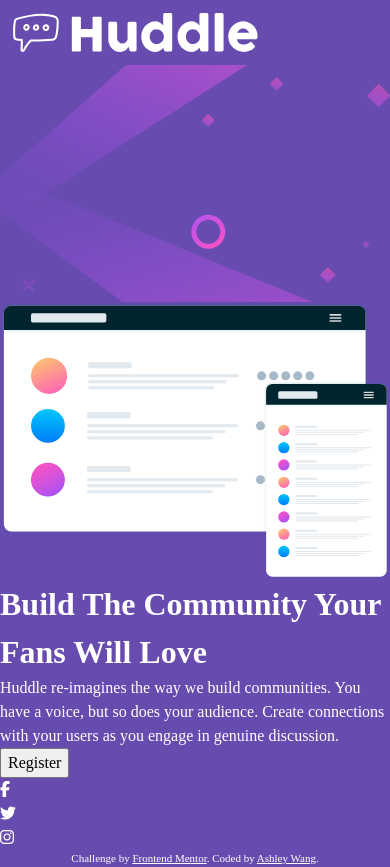
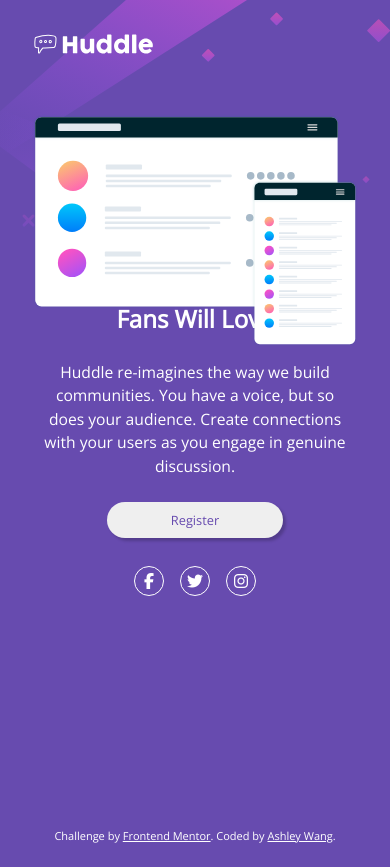
Before and after one commit to ashleyftw/huddle-landing-page-with-single-introductory-section-master, a plain HTML site: page index.html in a window 390 px wide. After the commit the page ends 844 px from the top, so only its background shows below. Drawn offline with nearby package versions, Linux system fonts and the light colour scheme.

Commit message:
style mobile design

```diff
--- a/index.html
+++ b/index.html
@@ -24,22 +24,27 @@
     <!-- Feel free to remove these styles or customise in your own stylesheet 👍 -->
   </head>
   <body>
-    <img src="images/logo.svg" alt="" />
+    <div class="mainImg">
+      <img class="mainImg__logo" src="images/logo.svg" alt="logo" />
       <picture>
         <source media="(min-width:375px)" srcset="images/bg-desktop.svg" />
         <img src="images/bg-mobile.svg" alt="" />
       </picture>
       <img
+        class="mainImg__illustration"
         src="images/illustration-mockups.svg"
         alt="illustration mock of the app"
       />
+    </div>
+    <article class="mainText">
       <h1>Build The Community Your Fans Will Love</h1>
       <p>
-      Huddle re-imagines the way we build communities. You have a voice, but so
-      does your audience. Create connections with your users as you engage in
-      genuine discussion.
+        Huddle re-imagines the way we build communities. You have a voice, but
+        so does your audience. Create connections with your users as you engage
+        in genuine discussion.
       </p>
       <button>Register</button>
+    </article>
     <div class="social">
       <div class="social__icon">
         <i class="fa-brands fa-facebook-f" style="color: #ffffff"></i>
--- a/style.scss
+++ b/style.scss
@@ -6,12 +6,77 @@
 body {
   background-color: var(--clr-p-v);
   color: white;
+  font-family: var(--ff-heading);
+  min-height: 100vh;
+  display: flex;
+  flex-direction: column;
 }
 
-.attribution {
-  font-size: 11px;
+.mainImg {
+  width: 100%;
+  position: relative;
+  &__logo {
+    position: absolute;
+    margin: var(--mar-lg);
+    width: 8rem;
+  }
+  &__illustration {
+    position: absolute;
+    margin: 5.15rem auto;
+    padding: var(--pad-xl);
+    top: 0;
+    left: 0;
+    width: 100%;
+    height: auto;
+  }
+}
+
+.mainText {
+  margin: var(--mar-lg) var(--mar-xxl);
   text-align: center;
+  display: flex;
+  flex-direction: column;
+  h1 {
+    font-size: var(--fs-md);
+    font-weight: var(--fw-bold);
+  }
+  p {
+    margin: var(--mar-md) 0;
+    font-size: 0.98rem;
+  }
+  button {
+    color: var(--clr-p-v);
+    font-size: 0.8rem;
+    padding: 0.65em 5em;
+    border-radius: 2rem;
+    border: 0;
+    box-shadow: 3px 3px 3px 0px rgba(0, 0, 0, 0.2);
+    display: grid;
+    place-self: center;
+  }
 }
-.attribution a {
-  color: white;
+
+.social {
+  display: flex;
+  justify-content: center;
+  gap: 1rem;
+  &__icon {
+    border: 1px solid white;
+    border-radius: 50%;
+    width: 30px;
+    height: 30px;
+    display: grid;
+    place-content: center;
+  }
 }
+
+footer {
+  margin-top: auto;
+  .attribution {
+    font-size: 11px;
+    text-align: center;
+  }
+  .attribution a {
+    color: white;
+  }
+}
```
Also changed, not shown: style.css, 1 other file. Lines whose indentation alone changed are shown as unchanged.
